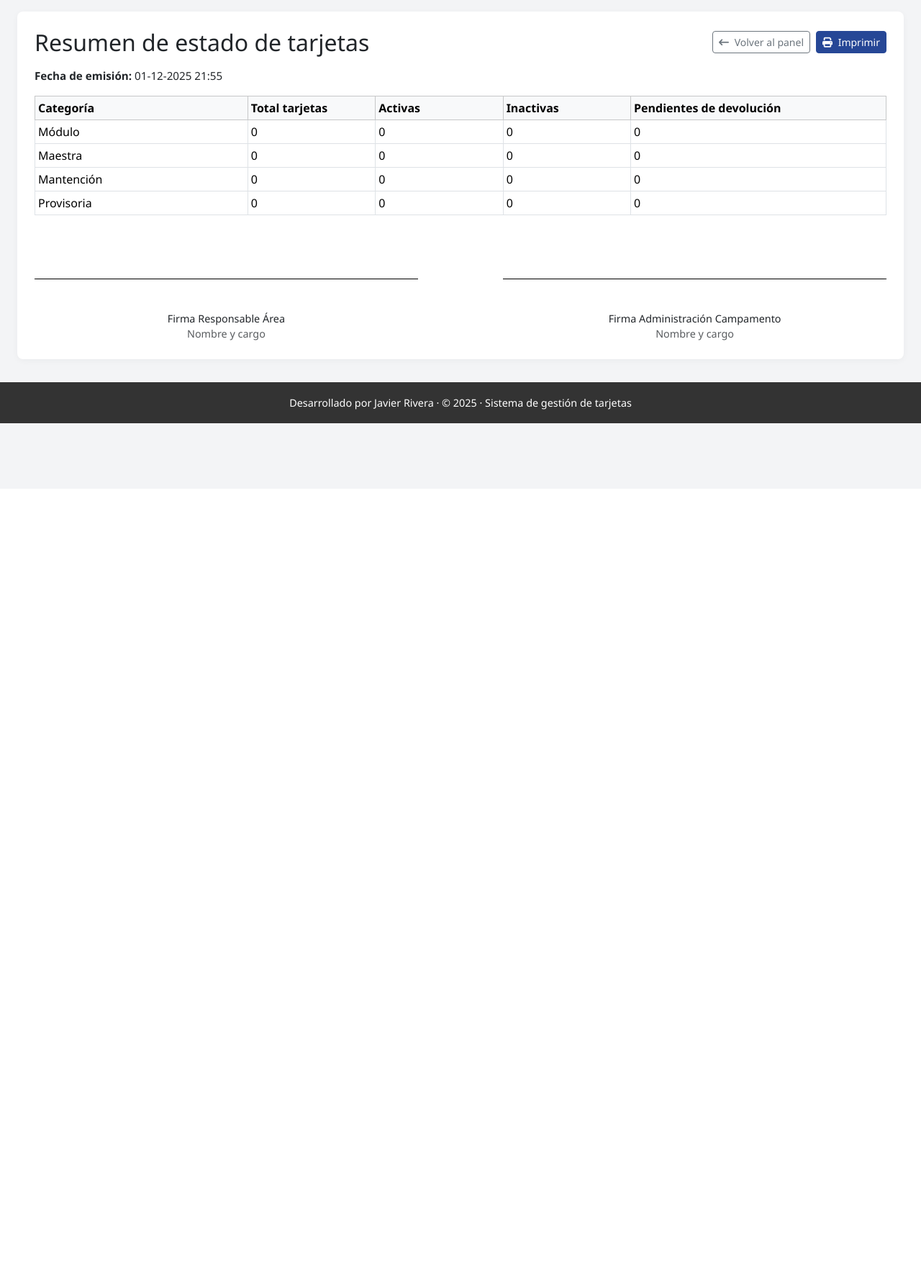
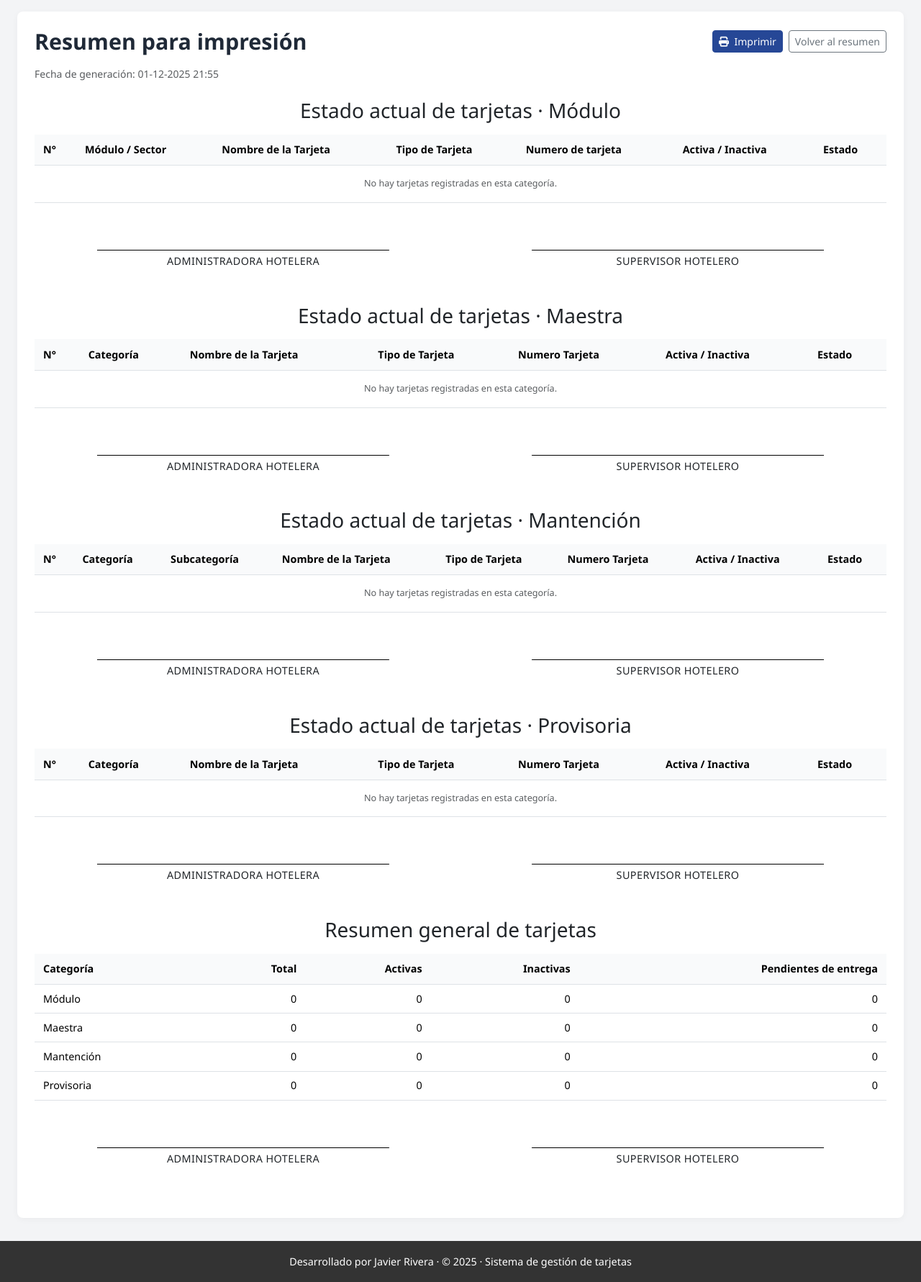
Before and after one commit to Javier-9690/tarjetas-web, a Flask app: page /summary/print in a window 1280 px wide. Shown: the part 121-1902 px from the top of the page at 72% size. Before the commit the page ends 709 px from the top, so only its background shows below. Run offline with Flask 3, Linux system fonts and the light colour scheme; the visitor is signed in with stand-in values (Sample User, id 1); data that the repository does not hold is empty.

Commit message:
Update print_summary.html

```diff
--- a/templates/print_summary.html
+++ b/templates/print_summary.html
@@ -1,51 +1,48 @@
 {% extends "base.html" %}
 
-{% block title %}Resumen de tarjetas (para impresión){% endblock %}
+{% block title %}Versión para impresión · Sistema de gestión de tarjetas{% endblock %}
 
 {% block extra_head %}
-{{ super() }}
 <style>
-  @media print {
-    /* Ocultar elementos que no queremos en la hoja impresa */
-    nav.navbar,
-    .footer,
-    .btn-print-bar,
-    .alert {
-      display: none !important;
-    }
-    body {
-      background: #ffffff;
-    }
-    .content-container {
-      box-shadow: none;
-      margin-top: 0;
-      margin-bottom: 0;
-    }
+  .print-section {
+    margin-bottom: 3rem;
   }
 
-  .print-header-info {
-    font-size: 0.95rem;
-  }
-
-  .signature-container {
-    display: flex;
-    justify-content: space-between;
-    margin-top: 4rem;
+  .print-table-title {
+    font-size: 1.3rem;
+    font-weight: 600;
+    margin-bottom: 1rem;
   }
 
   .signature-box {
-    width: 45%;
-    text-align: center;
+    margin-top: 3rem;
   }
 
   .signature-line {
-    border-top: 1px solid #000;
-    margin-bottom: 0.25rem;
-    padding-top: 2.5rem; /* espacio vertical para la firma */
+    border-bottom: 1px solid #000;
+    width: 70%;
+    margin: 0 auto 0.25rem auto;
+    height: 2px;
   }
 
   .signature-label {
     font-size: 0.9rem;
+    text-transform: uppercase;
+    letter-spacing: .03em;
+  }
+
+  @media print {
+    .no-print {
+      display: none !important;
+    }
+
+    .print-section {
+      page-break-after: always;
+    }
+
+    .print-section:last-of-type {
+      page-break-after: auto;
+    }
   }
 </style>
 {% endblock %}
@@ -53,67 +50,127 @@
 {% block content %}
 <div class="content-container mt-3">
 
-  <!-- Barra superior solo para pantalla (no se imprime) -->
-  <div class="d-flex justify-content-between align-items-center mb-3 btn-print-bar">
-    <h2 class="mb-0">Resumen de estado de tarjetas</h2>
+  <!-- Barra superior solo en pantalla -->
+  <div class="d-flex justify-content-between align-items-center mb-3 no-print">
+    <h2 class="page-title mb-0">Resumen para impresión</h2>
     <div class="d-flex gap-2">
-      <a href="{{ url_for('summary') }}" class="btn btn-outline-secondary btn-sm">
-        <i class="fa-solid fa-arrow-left-long me-1"></i> Volver al panel
-      </a>
-      <button class="btn btn-primary-custom btn-sm" onclick="window.print();">
+      <button class="btn btn-primary-custom btn-sm" onclick="window.print()">
         <i class="fa-solid fa-print me-1"></i> Imprimir
       </button>
+      <a href="{{ url_for('summary') }}" class="btn btn-outline-secondary btn-sm">
+        Volver al resumen
+      </a>
     </div>
   </div>
 
-  <!-- Información de fecha -->
-  <div class="print-header-info mb-3">
-    <div><strong>Fecha de emisión:</strong> {{ today }}</div>
+  <p class="small text-muted mb-4">
+    Fecha de generación: {{ today }}
+  </p>
+
+  {# ========= UNA PÁGINA POR CADA CATEGORÍA ========= #}
+  {% for code in categories %}
+    {% set detail = details_per_cat[code] %}
+    <div class="print-section">
+      <h3 class="text-center mb-3">
+        Estado actual de tarjetas · {{ detail.label }}
+      </h3>
+
+      <div class="table-responsive">
+        <table class="table table-sm align-middle data-table">
+          <thead>
+            <tr>
+              {% for _, label in detail.fields %}
+                <th>{{ label }}</th>
+              {% endfor %}
+              <th>Activa / Inactiva</th>
+              <th>Estado</th>
+            </tr>
+          </thead>
+          <tbody>
+            {% if detail.rows %}
+              {% for r in detail.rows %}
+                <tr>
+                  {% for v in r["values"] %}
+                    <td>{{ v }}</td>
+                  {% endfor %}
+                  <td>{{ r.card.status or 'Activa' }}</td>
+                  <td>{{ r.estado_texto }}</td>
+                </tr>
+              {% endfor %}
+            {% else %}
+              <tr>
+                <td colspan="{{ detail.fields|length + 2 }}"
+                    class="text-center text-muted small py-3">
+                  No hay tarjetas registradas en esta categoría.
+                </td>
+              </tr>
+            {% endif %}
+          </tbody>
+        </table>
       </div>
 
-  <!-- Tabla de resumen por categoría -->
+      <!-- FIRMAS -->
+      <div class="row signature-box">
+        <div class="col-6 text-center">
+          <div class="signature-line"></div>
+          <div class="signature-label">Administradora hotelera</div>
+        </div>
+        <div class="col-6 text-center">
+          <div class="signature-line"></div>
+          <div class="signature-label">Supervisor hotelero</div>
+        </div>
+      </div>
+    </div>
+  {% endfor %}
+
+  {# ========= ÚLTIMA PÁGINA: RESUMEN GENERAL ========= #}
+  <div class="print-section">
+    <h3 class="text-center mb-3">
+      Resumen general de tarjetas
+    </h3>
+
     <div class="table-responsive">
-    <table class="table table-bordered table-sm align-middle mb-4">
-      <thead class="table-light">
+      <table class="table table-sm align-middle data-table">
+        <thead>
           <tr>
-          <th style="width: 25%;">Categoría</th>
-          <th style="width: 15%;">Total tarjetas</th>
-          <th style="width: 15%;">Activas</th>
-          <th style="width: 15%;">Inactivas</th>
-          <th style="width: 30%;">Pendientes de devolución</th>
+            <th>Categoría</th>
+            <th class="text-end">Total</th>
+            <th class="text-end">Activas</th>
+            <th class="text-end">Inactivas</th>
+            <th class="text-end">Pendientes de entrega</th>
           </tr>
         </thead>
         <tbody>
           {% for row in summary_rows %}
             <tr>
               <td>{{ row.category_label }}</td>
-            <td>{{ row.total }}</td>
-            <td>{{ row.activas }}</td>
-            <td>{{ row.inactivas }}</td>
-            <td>{{ row.pendientes }}</td>
+              <td class="text-end">{{ row.total }}</td>
+              <td class="text-end">{{ row.activas }}</td>
+              <td class="text-end">{{ row.inactivas }}</td>
+              <td class="text-end">{{ row.pendientes }}</td>
+            </tr>
+          {% else %}
+            <tr>
+              <td colspan="5" class="text-center text-muted small py-3">
+                No hay datos registrados.
+              </td>
             </tr>
           {% endfor %}
         </tbody>
       </table>
     </div>
 
-  <!-- Zona de firmas -->
-  <div class="signature-container">
-    <div class="signature-box">
+    <!-- FIRMAS -->
+    <div class="row signature-box">
+      <div class="col-6 text-center">
         <div class="signature-line"></div>
-      <div class="signature-label">
-        Firma Responsable Área<br>
-        <span class="text-muted">Nombre y cargo</span>
+        <div class="signature-label">Administradora hotelera</div>
       </div>
-    </div>
-    <div class="signature-box">
+      <div class="col-6 text-center">
         <div class="signature-line"></div>
-      <div class="signature-label">
-        Firma Administración Campamento<br>
-        <span class="text-muted">Nombre y cargo</span>
+        <div class="signature-label">Supervisor hotelero</div>
       </div>
     </div>
   </div>
-
 </div>
 {% endblock %}
```
Lines whose indentation alone changed are shown as unchanged.
